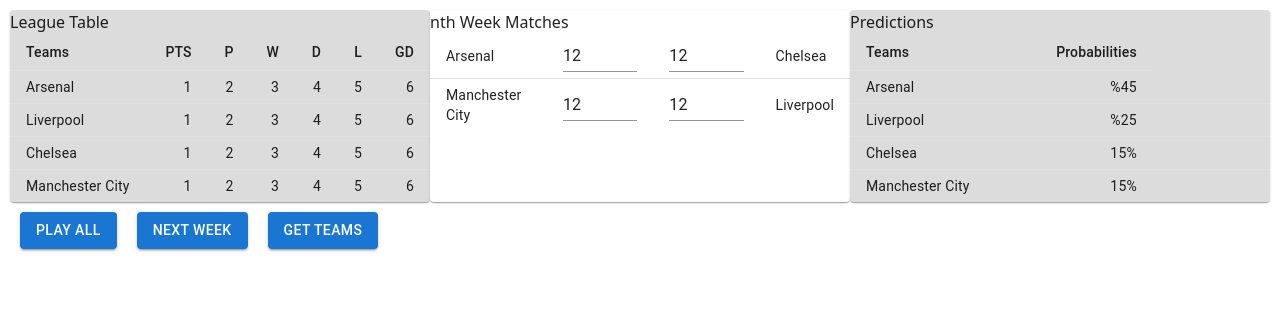
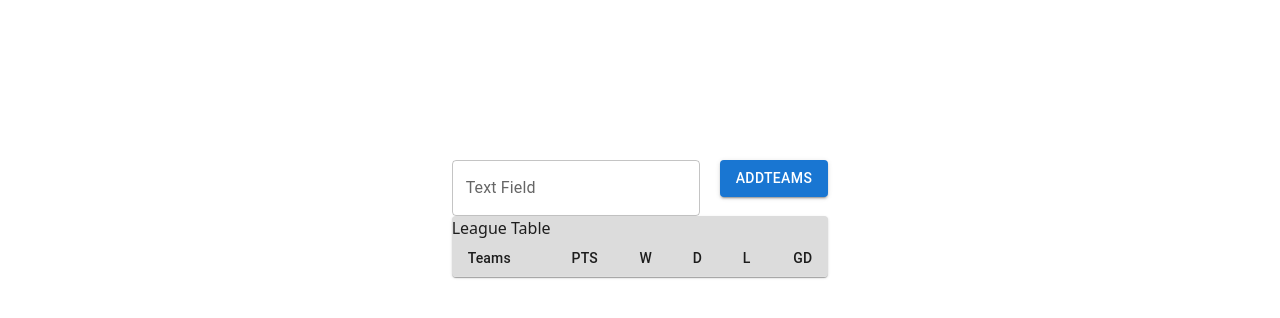
Before and after one commit to SeyfullahBilginn/monte-carlo-simulation-for-leagues, a React (Create React App) app in the folder frontend/: page / in a window 1280 px wide. Shown: the top 318 px of the page. Built offline with nearby package versions, Linux system fonts and the light colour scheme.

Commit message:
created backend and added some services to frontend

```diff
--- a/frontend/src/Home.js
+++ /dev/null
@@ -1,45 +0,0 @@
-import * as React from 'react';
-import Table from '@mui/material/Table';
-import TableBody from '@mui/material/TableBody';
-import TableCell from '@mui/material/TableCell';
-import TableContainer from '@mui/material/TableContainer';
-import TableHead from '@mui/material/TableHead';
-import TableRow from '@mui/material/TableRow';
-import Paper from '@mui/material/Paper';
-import LeagueTable from './Tables/LeagueTable';
-import PredictionsTable from './Tables/PredictionsTable';
-import MatchesTable from './Tables/MatchesTable';
-import { Button } from '@mui/material';
-import MatchesService from './Services/MatchesService';
-
-export default function Home() {
-    function getTeams() {
-        MatchesService.getTeams().then(res => {
-            console.log(res);
-        }).catch(err => {
-            console.log(err);
-        })
-    }
-    return (
-        <div style={{ padding: 10 }}>
-            <div style={{ display: "flex", flexDirection: "row" }}>
-
-                <LeagueTable />
-
-                <MatchesTable />
-
-                <PredictionsTable />
-            </div>
-            <div>
-                <Button variant="contained" style={{ margin: 10 }}>Play All</Button>
-                <Button variant="contained" style={{ margin: 10 }}>Next Week</Button>
-                <Button
-                    variant="contained"
-                    style={{ margin: 10 }}
-                >
-                    Get Teams
-                </Button>
-            </div>
-        </div>
-    )
-}
--- /dev/null
+++ b/frontend/src/Pages/Home.js
@@ -0,0 +1,58 @@
+import * as React from 'react';
+import LeagueTable from '../Tables/LeagueTable';
+import PredictionsTable from '../Tables/PredictionsTable';
+import MatchesTable from '../Tables/MatchesTable';
+import { Button } from '@mui/material';
+import TeamService from '../Services/TeamService';
+import { useState } from 'react';
+import { useEffect } from 'react';
+
+export default function Home() {
+    const [teams, setTeams] = useState([]);
+    const [numOfWeek, setNumOfWeek] = useState(0);
+    async function getTeams() {
+        TeamService.getTeams().then(res => {
+            setTeams(res.data)
+        }).catch(err => {
+            console.error(err);
+        })
+    }
+
+    async function nextWeek() {
+        TeamService.playNextWeekRandomly().then(res => {
+            console.log(res);
+            setNumOfWeek(numOfWeek++);
+        }).catch(err => {
+            console.log(err);
+        })
+    }
+
+    useEffect(() => {
+        getTeams();
+    }, [numOfWeek])
+
+
+    return (
+        <div style={{ padding: 10 }}>
+            <div style={{ display: "flex", flexDirection: "row" }}>
+
+                <LeagueTable rows={teams} />
+
+                <MatchesTable />
+
+                <PredictionsTable />
+            </div>
+            <div>
+                <Button variant="contained" style={{ margin: 10 }}>Play All</Button>
+                <Button variant="contained" style={{ margin: 10 }}>Next Week</Button>
+                <Button
+                    onClick={() => getTeams()}
+                    variant="contained"
+                    style={{ margin: 10 }}
+                >
+                    Get Teams
+                </Button>
+            </div>
+        </div>
+    )
+}
--- /dev/null
+++ b/frontend/src/Pages/Landing.js
@@ -0,0 +1,56 @@
+import { Grid, TextField, Button } from '@mui/material'
+import React, { useRef, useState } from 'react'
+import TeamService from '../Services/TeamService';
+import LeagueTable from '../Tables/LeagueTable';
+
+export default function Landing() {
+    const [teams, setTeams] = useState([]);
+
+    const addedTeamRef = useRef();
+
+    function addTeam() {
+        console.log("addTeam");
+        console.log("ref: " + addedTeamRef.current);
+        const addedTeam = {
+            teamName: addedTeamRef.current.value,
+            points: 0,
+            numOfWon: 0,
+            numOfDrawn: 0,
+            numOfLost: 0,
+            average: 0,
+        }
+        setTeams(oldArray => [...oldArray, addedTeam]);
+        addTeamToDb(addedTeam);
+        addedTeamRef.current.value = "";
+    }
+
+    function addTeamToDb(addedTeam) {
+        TeamService.addTeam(addedTeam);
+    }
+    return (
+        <Grid container justifyContent="center" alignItems="center" >
+            <Grid item padding={20}>
+                <TextField
+                    id="myTextField"
+                    label="Text Field"
+                    variant="outlined"
+                    inputRef={addedTeamRef}
+                    style={{ marginRight: 20 }}
+                />
+                {
+                    (teams.length < 4) ? (
+                        <Button variant="contained" onClick={() => { addTeam() }}>
+                            addTeams
+                        </Button>
+                    ) :
+                        (
+                            <Button href='/home' variant="contained">
+                                go to simulation
+                            </Button>
+                        )
+                }
+                <LeagueTable rows={teams} />
+            </Grid>
+        </Grid >
+    )
+}
--- a/frontend/src/Services/MatchesService.js
+++ /dev/null
@@ -1,11 +0,0 @@
-import axios from "axios";
-
-const API_BASE_URL = "http://localhost:3000/";
-
-class MatchesServices {
-    getTeams() {
-        return axios.get(API_BASE_URL + "teams")
-    }
-}
-
-export default new MatchesServices();
--- /dev/null
+++ b/frontend/src/Services/TeamService.js
@@ -0,0 +1,23 @@
+import axios from "axios";
+
+const API_BASE_URL = "http://localhost:8084/api/V1";
+
+class TeamService {
+    addTeam(addedTeam) {
+        console.log(API_BASE_URL);
+        console.log(addedTeam);
+        return axios.post(API_BASE_URL + "/teams", addedTeam)
+    }
+
+    getTeams() {
+        return axios.get(API_BASE_URL + "/teams")
+    }
+
+    playNextWeekRandomly() {
+        return axios.post(API_BASE_URL + "/playNextWeekRandomly");
+
+    }
+
+}
+
+export default new TeamService();
--- a/frontend/src/Tables/LeagueTable.js
+++ b/frontend/src/Tables/LeagueTable.js
@@ -7,17 +7,17 @@
 import TableRow from '@mui/material/TableRow';
 import Paper from '@mui/material/Paper';
 
-export default function LeagueTable() {
+export default function LeagueTable({rows}) {
 
-    function createData(name, pts, p, w, d, l, gd) {
-        return { name, pts, p, w, d, l, gd };
-    }
-    const rows = [
-        createData('Arsenal', 1, 2, 3, 4, 5, 6),
-        createData('Liverpool', 1, 2, 3, 4, 5, 6),
-        createData('Chelsea', 1, 2, 3, 4, 5, 6),
-        createData('Manchester City', 1, 2, 3, 4, 5, 6),
-    ];
+    // function createData(name, pts, p, w, d, l, gd) {
+    //     return { name, pts, p, w, d, l, gd };
+    // }
+    // const rows = [
+    //     createData('Arsenal', 1, 2, 3, 4, 5, 6),
+    //     createData('Liverpool', 1, 2, 3, 4, 5, 6),
+    //     createData('Chelsea', 1, 2, 3, 4, 5, 6),
+    //     createData('Manchester City', 1, 2, 3, 4, 5, 6),
+    // ];
     return (
         <TableContainer component={Paper}
             style={{
@@ -29,7 +29,6 @@
                     <TableRow>
                         <TableCell>Teams</TableCell>
                         <TableCell align="right">PTS</TableCell>
-                        <TableCell align="right">P</TableCell>
                         <TableCell align="right">W</TableCell>
                         <TableCell align="right">D</TableCell>
                         <TableCell align="right">L</TableCell>
@@ -39,18 +38,17 @@
                 <TableBody>
                     {rows.map((row) => (
                         <TableRow
-                            key={row.name}
+                            key={row.teamName}
                             sx={{ '&:last-child td, &:last-child th': { border: 0 } }}
                         >
                             <TableCell component="th" size='small' scope="row">
-                                {row.name}
+                                {row.teamName}
                             </TableCell>
-                            <TableCell align="right">{row.pts}</TableCell>
-                            <TableCell align="right">{row.p}</TableCell>
-                            <TableCell align="right">{row.w}</TableCell>
-                            <TableCell align="right">{row.d}</TableCell>
-                            <TableCell align="right">{row.l}</TableCell>
-                            <TableCell align="right">{row.gd}</TableCell>
+                            <TableCell align="right">{row.points}</TableCell>
+                            <TableCell align="right">{row.numOfWon}</TableCell>
+                            <TableCell align="right">{row.numOfDrawn}</TableCell>
+                            <TableCell align="right">{row.numOfLost}</TableCell>
+                            <TableCell align="right">{row.average}</TableCell>
                         </TableRow>
                     ))}
                 </TableBody>
--- a/frontend/src/Tables/MatchesTable.js
+++ b/frontend/src/Tables/MatchesTable.js
@@ -3,7 +3,6 @@
 import TableBody from '@mui/material/TableBody';
 import TableCell from '@mui/material/TableCell';
 import TableContainer from '@mui/material/TableContainer';
-import TableHead from '@mui/material/TableHead';
 import TableRow from '@mui/material/TableRow';
 import Paper from '@mui/material/Paper';
 import { TextField } from '@mui/material';
--- a/frontend/src/routes.js
+++ b/frontend/src/routes.js
@@ -1,11 +1,18 @@
-import Home from './Home';
+import Home from './Pages/Home';
+import Landing from './Pages/Landing';
 
 const routes = [
     {
         name: "Home",
         key: "home",
+        route: "/home",
+        component: <Home />,
+    },
+    {
+        name: "landing",
+        key: "landing",
         route: "/",
-        component: <Home />,
+        component: <Landing />,
     },
 ]
 
```
Also changed, not shown: frontend/package.json (+0 -10 lines), frontend/.eslintrc.js (deleted), frontend/.eslintrc.json (deleted), frontend/.prettierrc.json (deleted), 1 other file (tests, documents, lock files or other folders).
